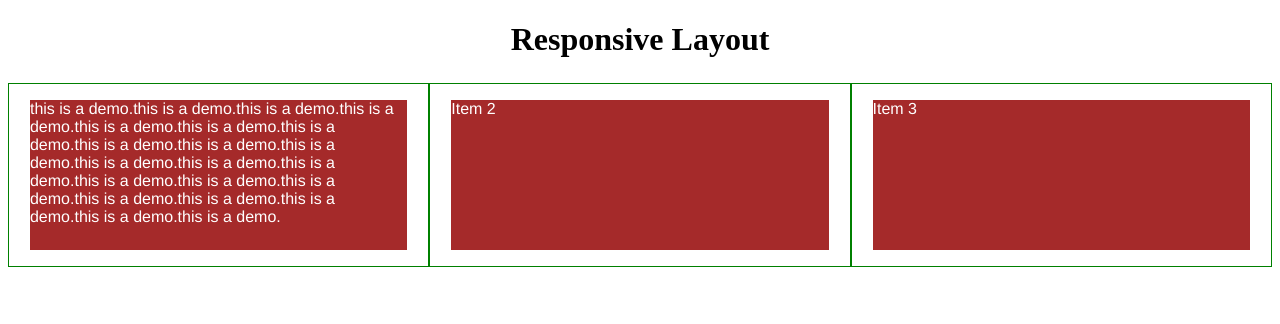
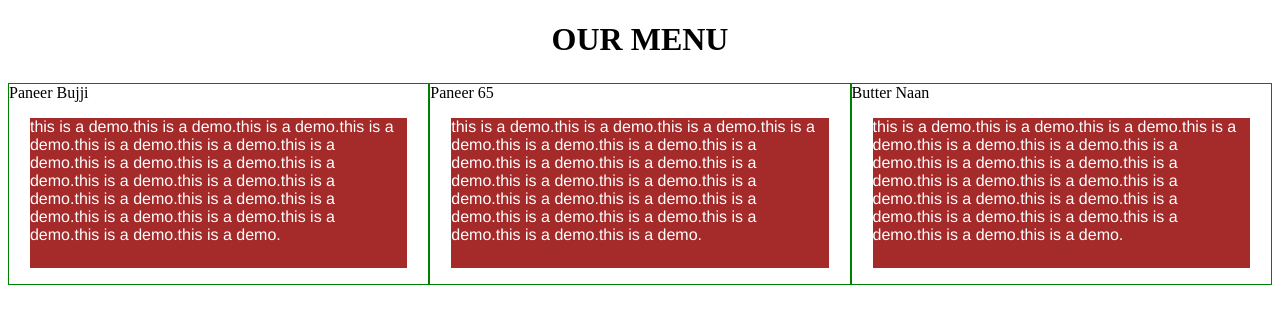
Before and after one commit to vragni3108/mod2_solution, a plain HTML site: page index.html in a window 1280 px wide. Drawn offline with Linux system fonts and the light colour scheme.

Commit message:
Add files via upload

```diff
--- a/index.html
+++ b/index.html
@@ -2,16 +2,17 @@
 <html>
 <head>
 	<title>Assignment Module </title>
+	<meta name="viewport" content="width=device-width, initial-scale=1">
 	<link rel="stylesheet" type="text/css" href="css/addiagni.css">
 </head>
 <body>
 
-<h1>Responsive Layout</h1>
+<h1>OUR MENU</h1>
 
 <div class="row">
-  <div class="col-lg-4 col-md-6"><p>this is a demo.this is a demo.this is a demo.this is a demo.this is a demo.this is a demo.this is a demo.this is a demo.this is a demo.this is a demo.this is a demo.this is a demo.this is a demo.this is a demo.this is a demo.this is a demo.this is a demo.this is a demo.this is a demo.this is a demo.this is a demo.</p></div>
-  <div class="col-lg-4 col-md-6"><p>Item 2</p></div>
-  <div class="col-lg-4 col-md-12"><p>Item 3</p></div>
+  <div class="col-lg-4 col-md-6"><div id="content"><div id="menu1"> Paneer Bujji</div><p>this is a demo.this is a demo.this is a demo.this is a demo.this is a demo.this is a demo.this is a demo.this is a demo.this is a demo.this is a demo.this is a demo.this is a demo.this is a demo.this is a demo.this is a demo.this is a demo.this is a demo.this is a demo.this is a demo.this is a demo.this is a demo.</p></div></div>
+  <div class="col-lg-4 col-md-6"><div id="content"><div id="menu2">Paneer 65</div><p>this is a demo.this is a demo.this is a demo.this is a demo.this is a demo.this is a demo.this is a demo.this is a demo.this is a demo.this is a demo.this is a demo.this is a demo.this is a demo.this is a demo.this is a demo.this is a demo.this is a demo.this is a demo.this is a demo.this is a demo.this is a demo.</p></div></div>
+  <div class="col-lg-4 col-md-12"><div id="content"><div id="menu3"> Butter Naan</div><p>this is a demo.this is a demo.this is a demo.this is a demo.this is a demo.this is a demo.this is a demo.this is a demo.this is a demo.this is a demo.this is a demo.this is a demo.this is a demo.this is a demo.this is a demo.this is a demo.this is a demo.this is a demo.this is a demo.this is a demo.this is a demo.</p></div></div>
 
 </div>
 </body>
```
